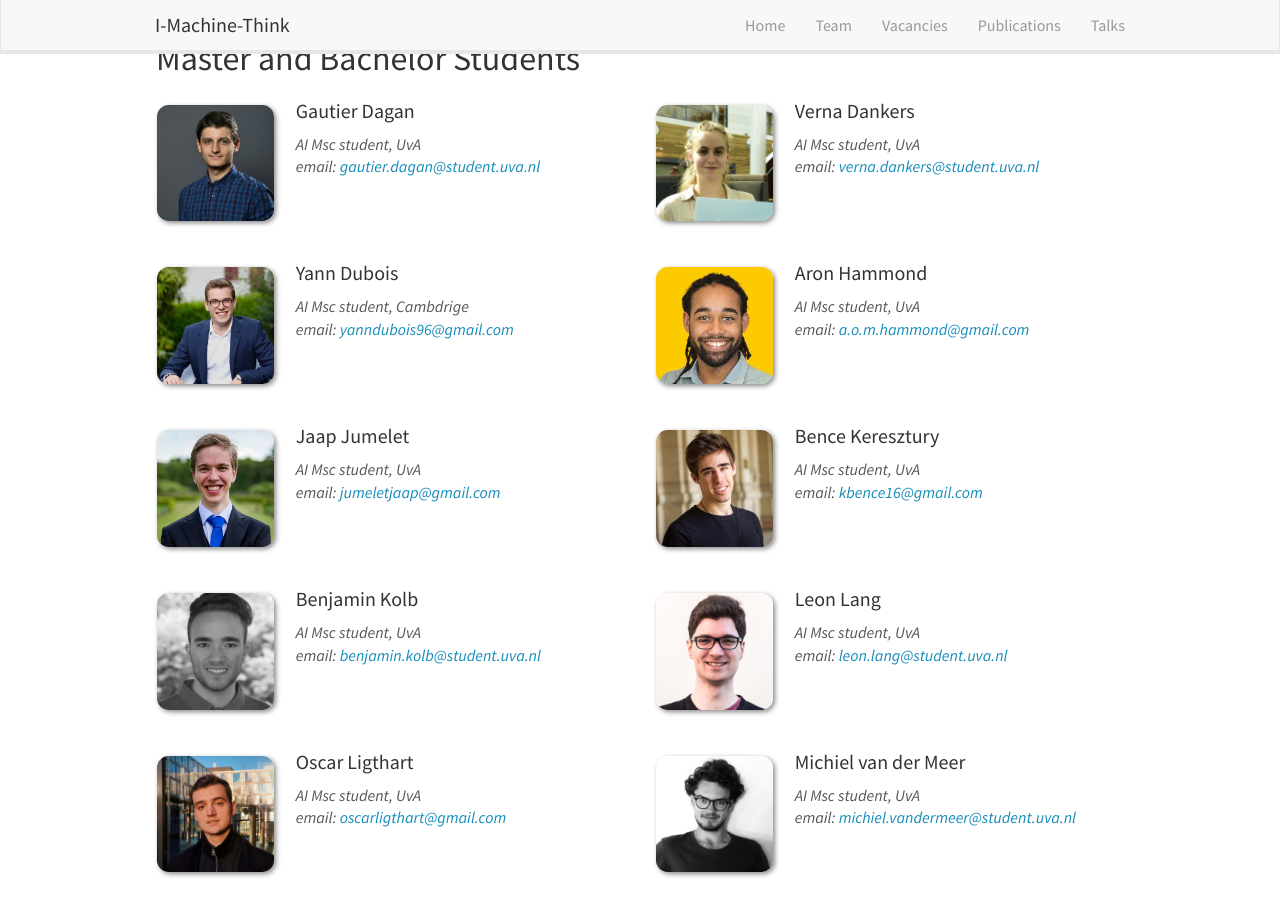
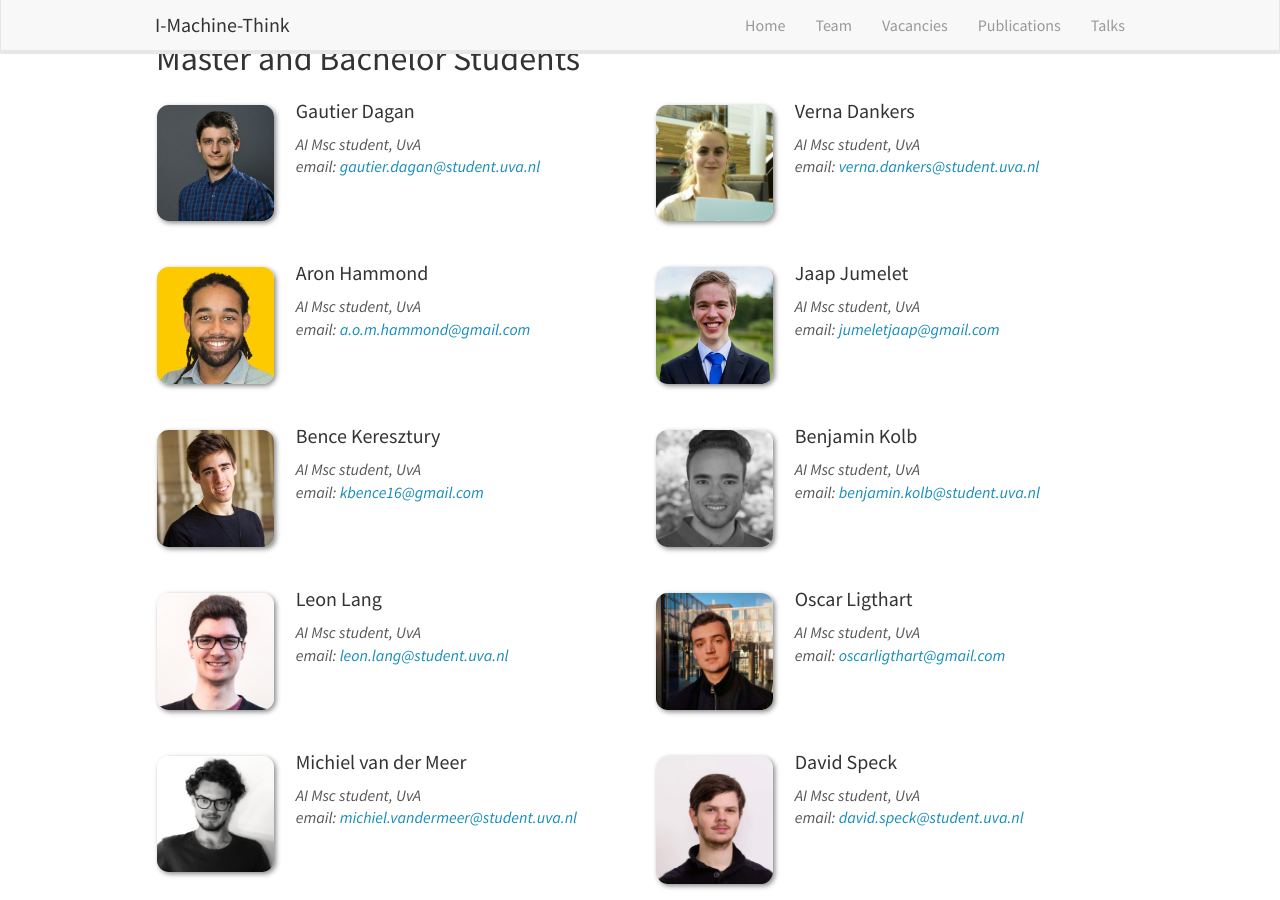
Before and after one commit to i-machine-think/i-machine-think.github.io, a Jekyll site: the page built from _pages/team.md, in a window 1280 px wide and 900 px high, scrolled down 696 px. Built offline with Jekyll 4.4.1, drawn with Linux system fonts in a browser that asks for light colours; nearby versions of some CDN libraries.

Commit message:
move former students to alumni

```diff
--- a/_data/alumni_members.yml
+++ b/_data/alumni_members.yml
@@ -40,6 +40,12 @@
    duration: January - September 2018
    info:  Bussiness Intelligence Expert/Developer at Topicus
 
+- name: Yann Dubois
+  photo: YDubois.jpeg
+  role: Visiting student
+  duration: Summer 2018
+  info: Cambridge University and Facebook AI Research
+
 - name: David Rau
   photo: DRau.jpeg
   role: Independent project
--- a/_data/students.yml
+++ b/_data/students.yml
@@ -17,11 +17,6 @@
   photo: VDankers.jpeg
   info: AI Msc student, UvA
   email: verna.dankers@student.uva.nl
-
-- name: Yann Dubois
-  photo: YDubois.jpeg
-  info: AI Msc student, Cambdrige
-  email: yanndubois96@gmail.com
 
 - name: Aron Hammond
   photo: AHammond.jpeg
```
